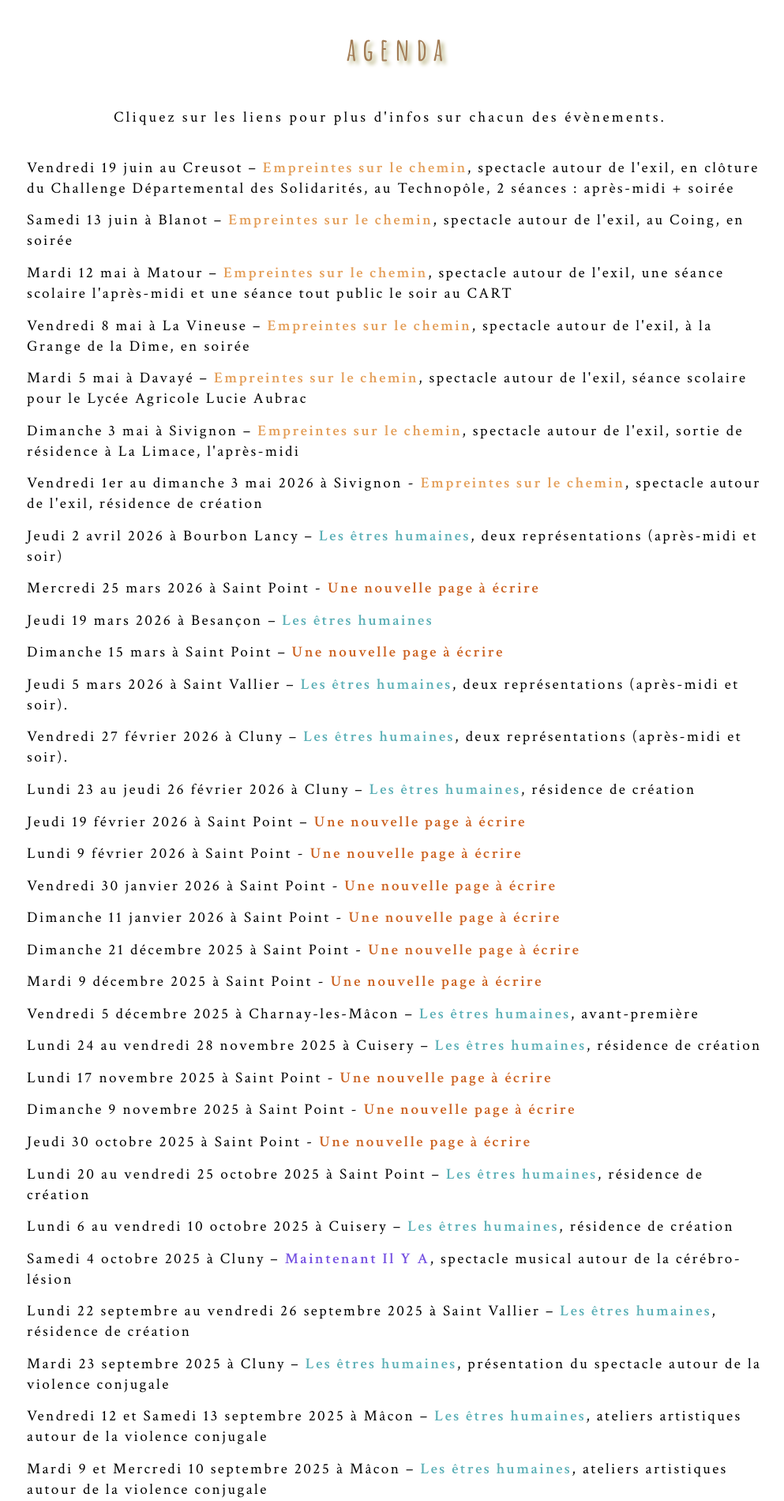
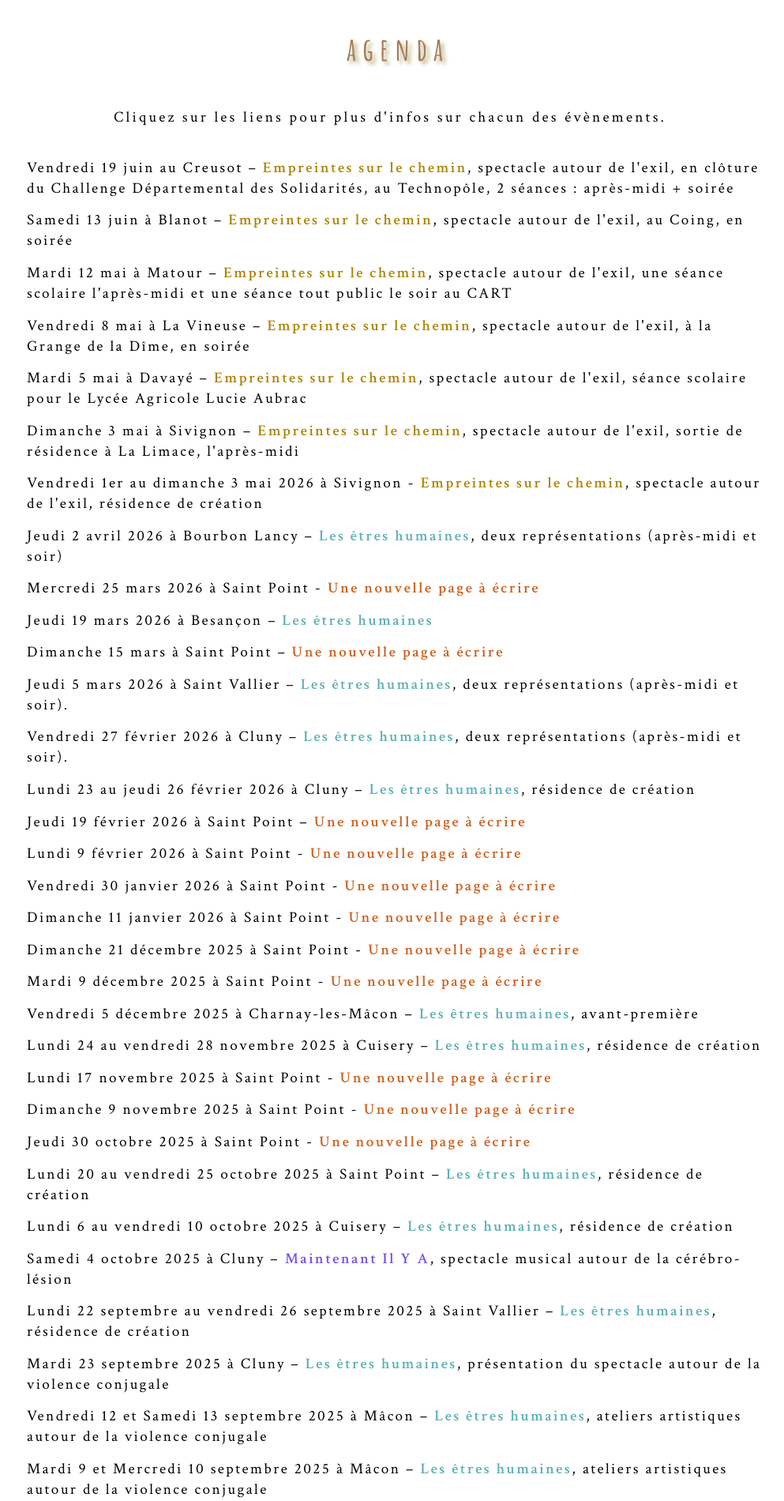
Before and after one commit to leshnik/revertouthaut, a Jekyll site: the page built from agenda.md, in a window 1280 px wide. Shown: the part 250-2150 px from the top of the page at 79% size, without its empty margins (136-1129 px from the left). Built offline with Jekyll 4.4.1, drawn with Linux system fonts in a browser that asks for light colours.

Commit message:
agenda empreintes color: #AD8301

```diff
--- a/agenda.md
+++ b/agenda.md
@@ -7,13 +7,13 @@ summary: Calendrier d'ateliers et de présentations publiques de Rêver Tout Hau
 <p class="intro-text">Cliquez sur les liens pour plus d'infos sur chacun des évènements.</p>
 <ul class="agenda-list">
 
-<li><a href="#19-06-2026">Vendredi 19 juin au Creusot – <span style="color:oklch(75% 30% 64); font-weight:bold;">Empreintes sur le chemin</span>, spectacle autour de l'exil, en clôture du Challenge Départemental des Solidarités, au Technopôle, 2 séances : après-midi + soirée </a></li>
-<li><a href="#13-06-2026">Samedi 13 juin à Blanot – <span style="color:oklch(75% 30% 64); font-weight:bold;">Empreintes sur le chemin</span>, spectacle autour de l'exil, au Coing, en soirée</a></li>
-<li><a href="#12-05-2026">Mardi 12 mai à Matour – <span style="color:oklch(75% 30% 64); font-weight:bold;">Empreintes sur le chemin</span>, spectacle autour de l'exil, une séance scolaire l'après-midi et une séance tout public le soir au CART</a></li>
-<li><a href="#08-05-2026">Vendredi 8 mai à La Vineuse – <span style="color:oklch(75% 30% 64); font-weight:bold;">Empreintes sur le chemin</span>, spectacle autour de l'exil, à la Grange de la Dîme, en soirée</a> </li>
-<li><a href="#05-05-2026">Mardi 5 mai à Davayé – <span style="color:oklch(75% 30% 64); font-weight:bold;">Empreintes sur le chemin</span>, spectacle autour de l'exil, séance scolaire pour le Lycée Agricole Lucie Aubrac</a></li>
-<li><a href="#03-05-2026">Dimanche 3 mai à Sivignon – <span style="color:oklch(75% 30% 64); font-weight:bold;">Empreintes sur le chemin</span>, spectacle autour de l'exil, sortie de résidence à La Limace, l'après-midi</a></li>
-<li><a href="#01-05-2026">Vendredi 1er au dimanche 3 mai 2026 à Sivignon - <span style="color:oklch(75% 30% 64); font-weight:bold;">Empreintes sur le chemin</span>, spectacle autour de l'exil, résidence de création</a></li>
+<li><a href="#19-06-2026">Vendredi 19 juin au Creusot – <span style="color:#AD8301; font-weight:bold;">Empreintes sur le chemin</span>, spectacle autour de l'exil, en clôture du Challenge Départemental des Solidarités, au Technopôle, 2 séances : après-midi + soirée </a></li>
+<li><a href="#13-06-2026">Samedi 13 juin à Blanot – <span style="color:#AD8301; font-weight:bold;">Empreintes sur le chemin</span>, spectacle autour de l'exil, au Coing, en soirée</a></li>
+<li><a href="#12-05-2026">Mardi 12 mai à Matour – <span style="color:#AD8301; font-weight:bold;">Empreintes sur le chemin</span>, spectacle autour de l'exil, une séance scolaire l'après-midi et une séance tout public le soir au CART</a></li>
+<li><a href="#08-05-2026">Vendredi 8 mai à La Vineuse – <span style="color:#AD8301; font-weight:bold;">Empreintes sur le chemin</span>, spectacle autour de l'exil, à la Grange de la Dîme, en soirée</a> </li>
+<li><a href="#05-05-2026">Mardi 5 mai à Davayé – <span style="color:#AD8301; font-weight:bold;">Empreintes sur le chemin</span>, spectacle autour de l'exil, séance scolaire pour le Lycée Agricole Lucie Aubrac</a></li>
+<li><a href="#03-05-2026">Dimanche 3 mai à Sivignon – <span style="color:#AD8301; font-weight:bold;">Empreintes sur le chemin</span>, spectacle autour de l'exil, sortie de résidence à La Limace, l'après-midi</a></li>
+<li><a href="#01-05-2026">Vendredi 1er au dimanche 3 mai 2026 à Sivignon - <span style="color:#AD8301; font-weight:bold;">Empreintes sur le chemin</span>, spectacle autour de l'exil, résidence de création</a></li>
 
 <li><a href="#2-04-2026">Jeudi 2 avril 2026 à Bourbon Lancy – <span style="color:#5bafb6; font-weight:bold;">Les êtres humaines</span>, deux représentations (après-midi et soir)</a></li>
 <li><a href="#25-03-2026">Mercredi 25 mars 2026 à Saint Point - <span style="color:#CB6120; font-weight:bold;">Une nouvelle page à écrire</span></a></li>
@@ -41,8 +41,8 @@ summary: Calendrier d'ateliers et de présentations publiques de Rêver Tout Hau
 <li><a href="#09-09-2025">Vendredi 12 et Samedi 13 septembre 2025 à Mâcon – <span style="color:#5bafb6; font-weight:bold;">Les êtres humaines</span>, ateliers artistiques autour de la violence conjugale</a></li>
 <li><a href="#09-09-2025">Mardi 9 et Mercredi 10 septembre 2025 à Mâcon – <span style="color:#5bafb6; font-weight:bold;">Les êtres humaines</span>, ateliers artistiques autour de la violence conjugale</a></li>
 <li><a href="#2-08-2025">Samedi 2 août 2025 à Donzy-le-National – <span style="color:#3bd03b; font-weight:bold;">Histoires de Transmissions</span>, présentation publique du projet de film photographique lors du Festival Ciné-Pause</a></li>
-<li><a href="#21-06-2025">Samedi 28 juin 2025 à Saint-Point – <span style="color:oklch(75% 30% 64); font-weight:bold;">Empreintes sur le chemin</span>, spectacle autour de l'exil et de l'enfance</a></li>
-<li><a href="#21-06-2025">Vendredi 20 juin 2025 à Mâcon – <span style="color:oklch(75% 30% 64); font-weight:bold;">Empreintes sur le chemin</span>, spectacle autour de l'exil et de l'enfance</a></li>
+<li><a href="#21-06-2025">Samedi 28 juin 2025 à Saint-Point – <span style="color:#AD8301; font-weight:bold;">Empreintes sur le chemin</span>, spectacle autour de l'exil et de l'enfance</a></li>
+<li><a href="#21-06-2025">Vendredi 20 juin 2025 à Mâcon – <span style="color:#AD8301; font-weight:bold;">Empreintes sur le chemin</span>, spectacle autour de l'exil et de l'enfance</a></li>
 <li><a href="#19-05-2025">Lundi 19 au Mercredi 21 mai 2025 à Bourbon-Lancy – <span style="color:#5bafb6; font-weight:bold;">Les êtres humaines</span>, ateliers artistiques autour de la violence conjugale</a></li>
 <li><a href="#14-05-2025">Mercredi 14 au Samedi 17 mai 2025 à DOLE – <span style="color:#5bafb6; font-weight:bold;">Les êtres humaines</span>, ateliers artistiques autour de la violence conjugale</a></li>
 <li><a href="#19-03-2025">Jeudi 24 au Dimanche 27 avril 2025 à Châlon-sur-Sâone – <span style="color:#5bafb6; font-weight:bold;">Les êtres humaines</span>, ateliers artistiques autour de la violence conjugale</a></li>
```
